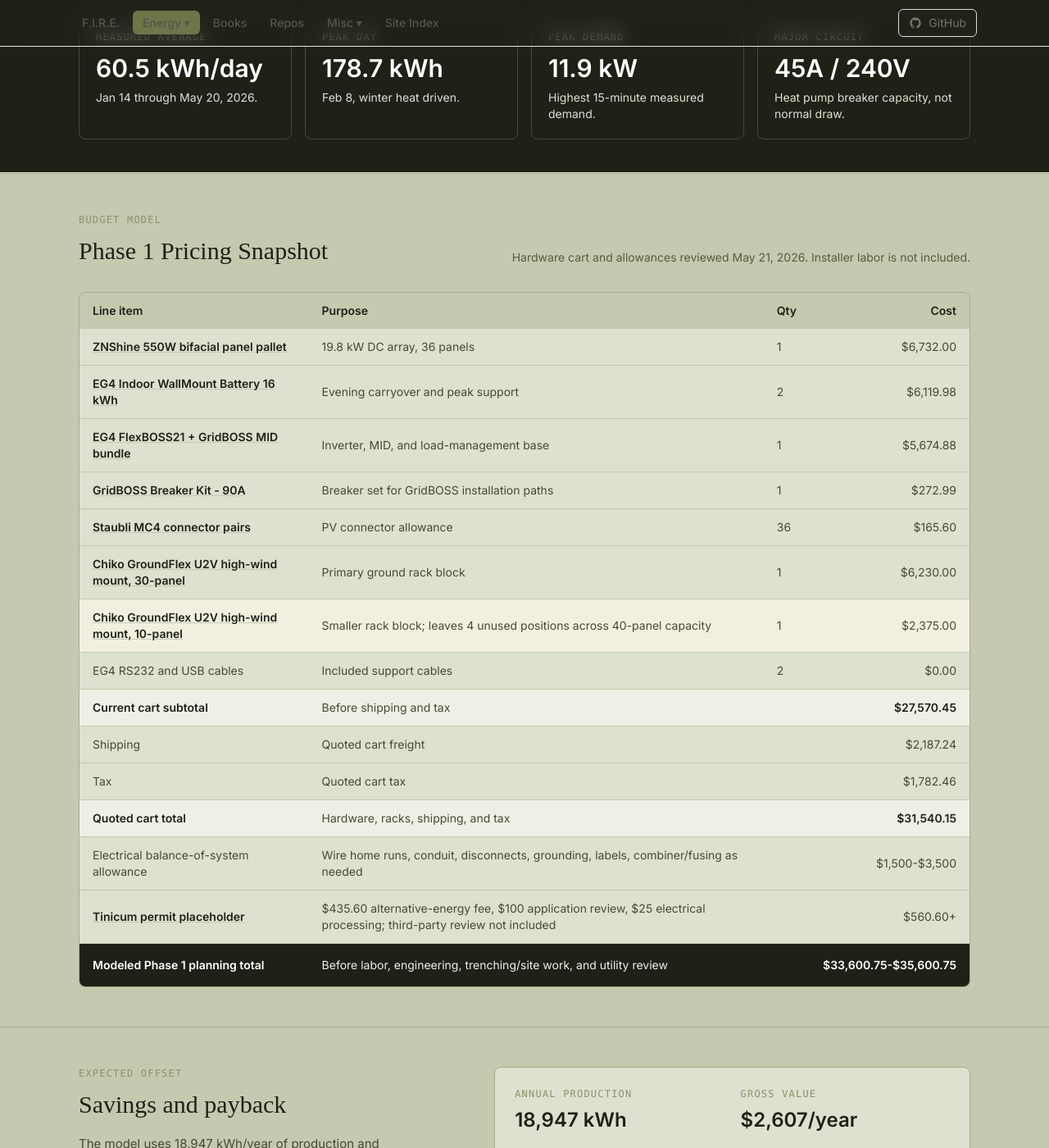
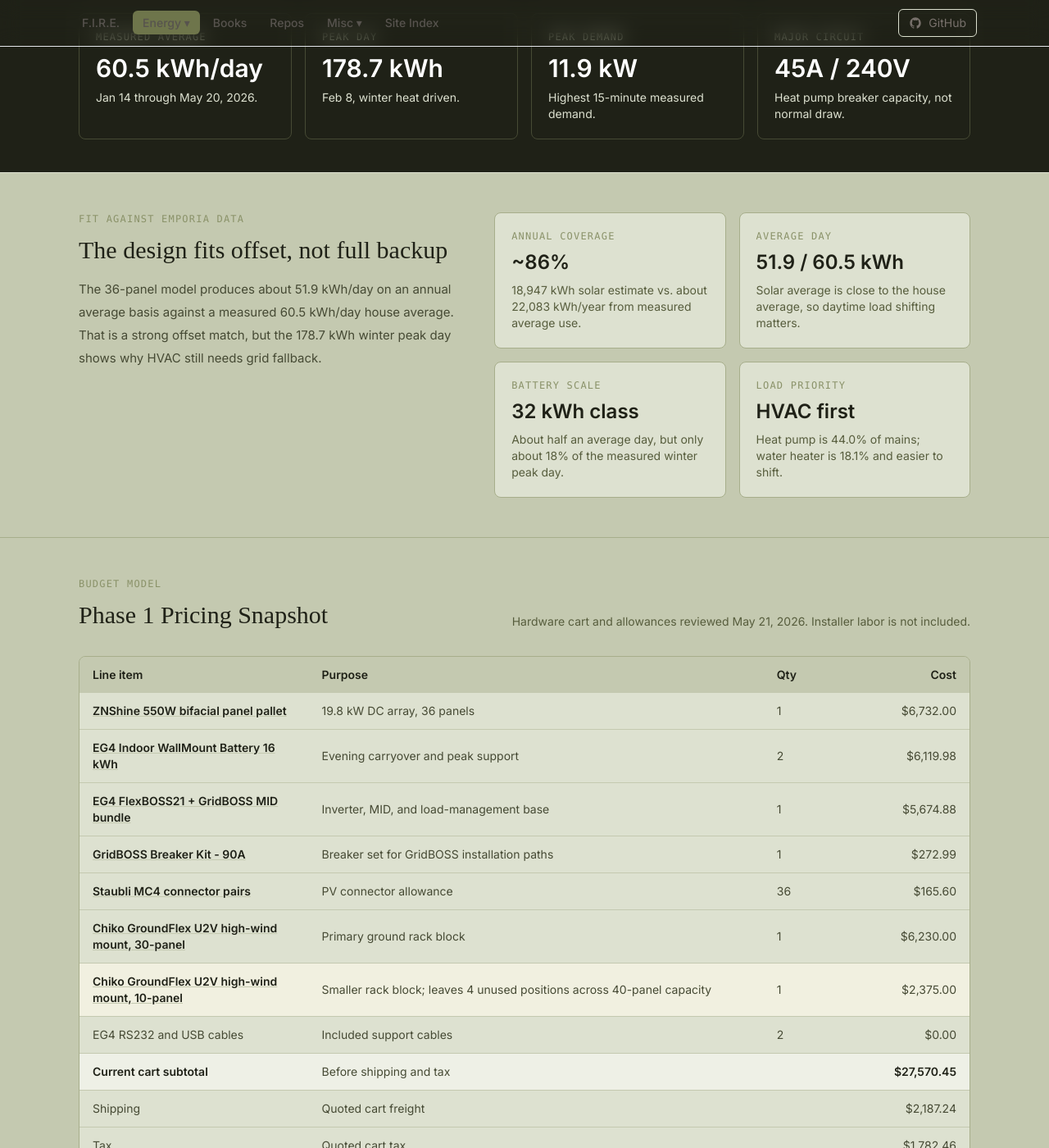
Before and after one commit to techmore/techmore.github.io, a Jekyll site: the page built from pages/energy-monitoring/solar.html, in a window 1280 px wide and 1400 px high, scrolled down 422 px. Shown: the whole window at 82% size. Built offline with Jekyll 4.4.1, drawn with Linux system fonts in a browser that asks for light colours; nearby versions of some CDN libraries; some web fonts are replaced; some of the changed text lies outside the part shown.

Commit message:
Clarify solar design fit against load data

```diff
--- a/pages/energy-monitoring/solar.html
+++ b/pages/energy-monitoring/solar.html
@@ -36,6 +36,40 @@ title: Solar Offset - Techmore
           <p class="font-mono text-xs tracking-widest uppercase text-olive-300">Major circuit</p>
           <p class="mt-3 text-3xl font-semibold text-white">45A / 240V</p>
           <p class="mt-2 text-sm text-olive-200">Heat pump breaker capacity, not normal draw.</p>
+        </div>
+      </div>
+    </div>
+  </section>
+
+  <section class="max-w-6xl mx-auto px-4 sm:px-6 lg:px-8 py-12">
+    <div class="grid gap-8 lg:grid-cols-[0.9fr_1.1fr]">
+      <div>
+        <p class="font-mono text-xs tracking-widest uppercase text-olive-500">Fit against Emporia data</p>
+        <h2 class="mt-3 text-3xl text-olive-950">The design fits offset, not full backup</h2>
+        <p class="mt-4 text-olive-800 leading-7">
+          The 36-panel model produces about 51.9 kWh/day on an annual average basis against a measured 60.5 kWh/day house average. That is a strong offset match, but the 178.7 kWh winter peak day shows why HVAC still needs grid fallback.
+        </p>
+      </div>
+      <div class="grid gap-4 sm:grid-cols-2">
+        <div class="rounded-lg border border-olive-400 bg-olive-200 p-5">
+          <p class="font-mono text-xs tracking-widest uppercase text-olive-500">Annual coverage</p>
+          <p class="mt-2 text-2xl font-semibold text-olive-950">~86%</p>
+          <p class="mt-2 text-sm text-olive-700">18,947 kWh solar estimate vs. about 22,083 kWh/year from measured average use.</p>
+        </div>
+        <div class="rounded-lg border border-olive-400 bg-olive-200 p-5">
+          <p class="font-mono text-xs tracking-widest uppercase text-olive-500">Average day</p>
+          <p class="mt-2 text-2xl font-semibold text-olive-950">51.9 / 60.5 kWh</p>
+          <p class="mt-2 text-sm text-olive-700">Solar average is close to the house average, so daytime load shifting matters.</p>
+        </div>
+        <div class="rounded-lg border border-olive-400 bg-olive-200 p-5">
+          <p class="font-mono text-xs tracking-widest uppercase text-olive-500">Battery scale</p>
+          <p class="mt-2 text-2xl font-semibold text-olive-950">32 kWh class</p>
+          <p class="mt-2 text-sm text-olive-700">About half an average day, but only about 18% of the measured winter peak day.</p>
+        </div>
+        <div class="rounded-lg border border-olive-400 bg-olive-200 p-5">
+          <p class="font-mono text-xs tracking-widest uppercase text-olive-500">Load priority</p>
+          <p class="mt-2 text-2xl font-semibold text-olive-950">HVAC first</p>
+          <p class="mt-2 text-sm text-olive-700">Heat pump is 44.0% of mains; water heater is 18.1% and easier to shift.</p>
         </div>
       </div>
     </div>
@@ -164,7 +198,7 @@ title: Solar Offset - Techmore
         <p class="font-mono text-xs tracking-widest uppercase text-olive-500">Expected offset</p>
         <h2 class="mt-3 text-3xl text-olive-950">Savings and payback</h2>
         <p class="mt-4 text-olive-800 leading-7">
-          The model uses 18,947 kWh/year of production and $0.13760/kWh. Because the system is planned around self-consumption and no intentional export, the practical value depends on how much production is captured by live loads or batteries.
+          The model uses 18,947 kWh/year of production and $0.13760/kWh. Practical value depends on how much production lands on live loads or batteries instead of being clipped or unused.
         </p>
       </div>
       <div class="rounded-lg border border-olive-400 bg-olive-200 p-6">
@@ -272,7 +306,7 @@ title: Solar Offset - Techmore
           <li><span class="font-semibold text-olive-950">Why not ten per string:</span> ten-panel strings create more cold-weather high-voltage risk against protection limits.</li>
           <li><span class="font-semibold text-olive-950">Voltage read:</span> nine panels are about 452V Voc and 377V Vmp at STC.</li>
           <li><span class="font-semibold text-olive-950">Array sizing:</span> 19.8 kW DC is under the FlexBOSS21 recommended 21 kW STC array power; rear-side bifacial gain may clip at times.</li>
-          <li><span class="font-semibold text-olive-950">Battery read:</span> two batteries make the pallet more usable by storing more midday surplus, but they do not turn winter HVAC into an overnight battery load.</li>
+          <li><span class="font-semibold text-olive-950">Battery read:</span> two batteries are sized for capture and evening carryover, not full winter HVAC autonomy.</li>
         </ul>
       </div>
     </div>
```
